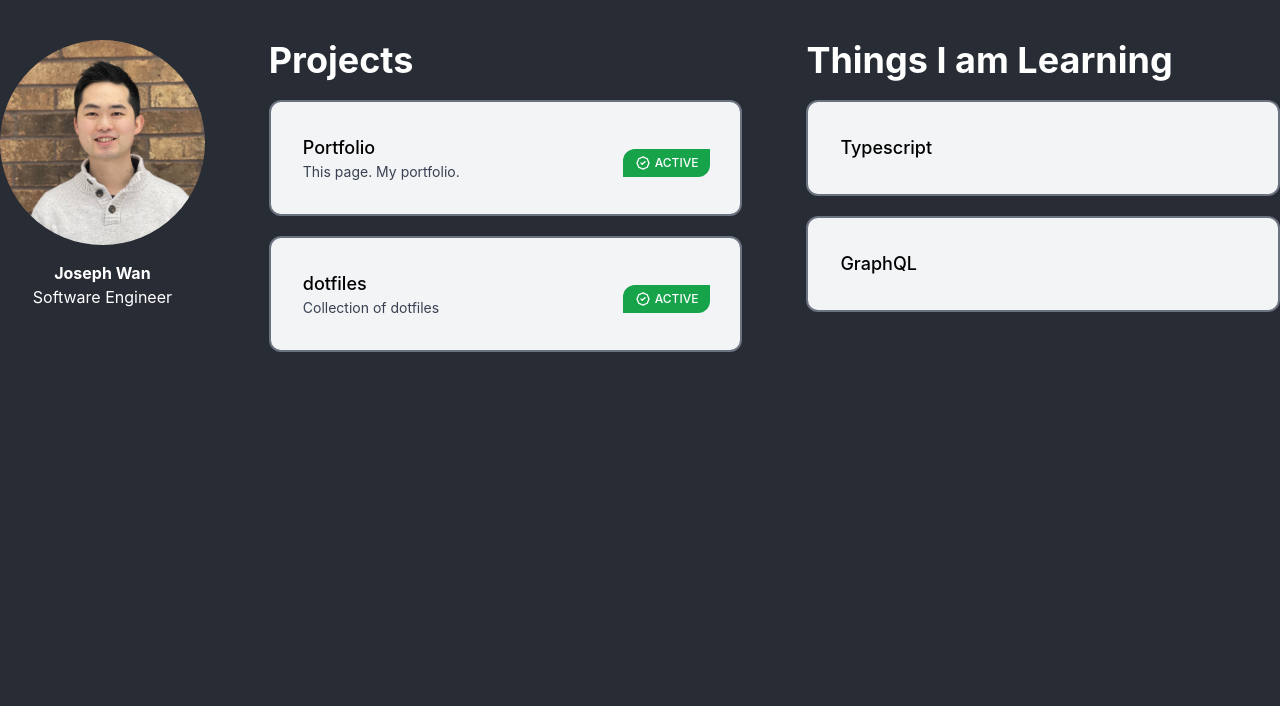
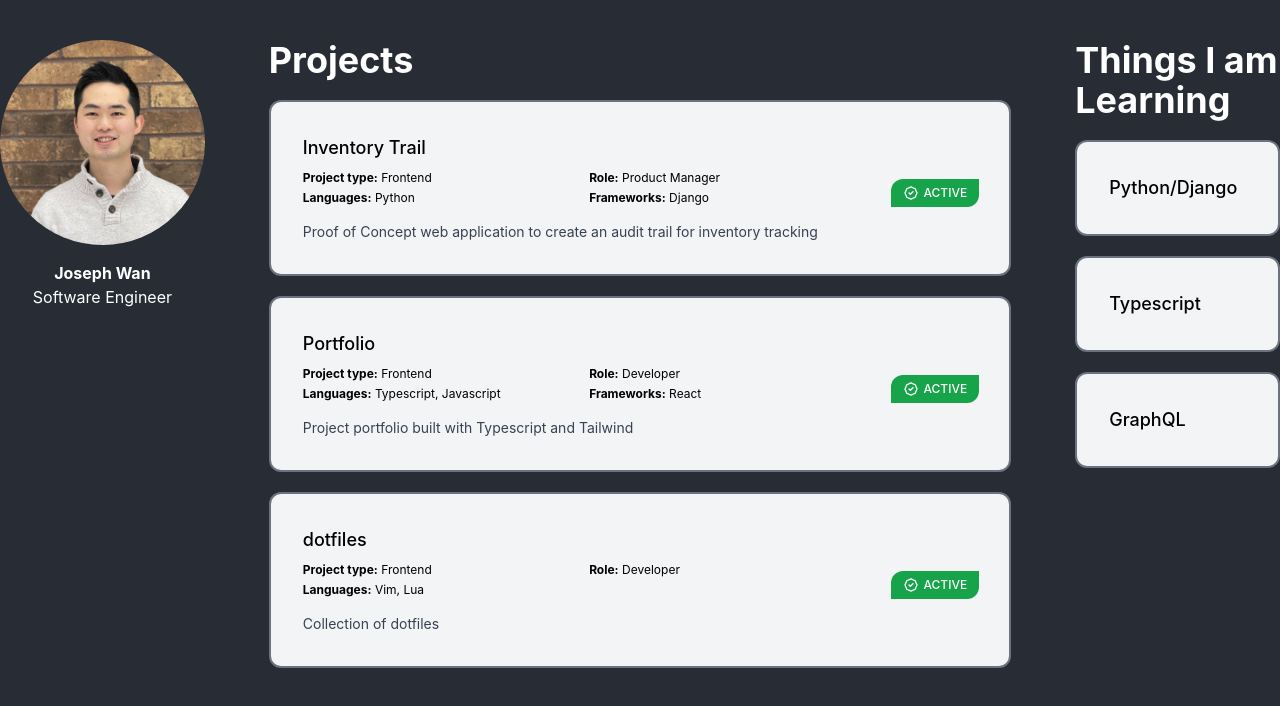
Before and after one commit to joseph1wan/me, a React (Create React App) app: page / in a window 1280 px wide. Shown: the top 706 px of the page. Built offline with nearby package versions, Linux system fonts and the light colour scheme.

Commit message:
feat: Update portfolio with more info

```diff
--- a/package.json
+++ b/package.json
@@ -1,6 +1,7 @@
 {
   "name": "portfolio",
   "version": "0.1.0",
+  "homepage": "https://joseph1wan.github.io/me",
   "private": true,
   "dependencies": {
     "@testing-library/jest-dom": "^5.16.5",
--- a/src/App.tsx
+++ b/src/App.tsx
@@ -9,10 +9,10 @@ function App() {
       <div className="col-span-1">
         <Profile />
       </div>
-      <div className="row-span-full col-start-2 col-span-2">
+      <div className="row-span-full col-start-2 col-span-3">
         <ProjectsTable />
       </div>
-      <div className="row-span-full col-start-4 col-span-2">
+      <div className="row-span-full col-start-5 col-span-1">
         <LearningTable />
       </div>
     </div>
--- a/src/Project.tsx
+++ b/src/Project.tsx
@@ -1,28 +1,45 @@
+import { JSXElementConstructor } from "react"
 import { projectType, projectStatus } from "./type/ProjectTypes"
 
 interface ProjectProps {
   id: string,
   name: string,
   description: string,
+  role: string,
   projectType: projectType,
   projectStatus: projectStatus,
-  location: string,
+  url: string,
   languages: Array<string>,
+  frameworks: Array<string>,
 }
 
-export default function Project({ id, name, description, projectType, projectStatus, location }: ProjectProps) {
+function listFrameworks(frameworks: Array<string>) {
+  if(frameworks.length > 0) {
+    return <span><strong>Frameworks:</strong> { frameworks.join() }</span>
+  }
+}
+
+export default function Project({ id, name, description, role, projectType, projectStatus, url, languages, frameworks }: ProjectProps) {
   return (
     <div id={id} className="mt-5">
       <div className="rounded-xl border-2 border-gray-500 bg-gray-100">
         <div className="flex justify-between p-4 sm:p-6 lg:p-8">
-          <div>
+          <div className="w-full">
             <h3 className="font-medium sm:text-lg">
-              <a href={location} target="_blank" rel="noreferrer" className="text-black hover:underline">
+              <a href={url} target="_blank" rel="noreferrer" className="text-black hover:underline">
                 {name}
               </a>
             </h3>
+            <p className="mt-2 mb-1 mr-4 text-xs text-black flex">
+              <span className="w-1/2"><strong>Project type:</strong> {projectType}</span>
+              <span><strong>Role:</strong> {role}</span>
+            </p>
+            <p className="mr-4 text-xs text-black flex">
+              <span className="w-1/2"><strong>Languages:</strong> {languages.join(", ")}</span>
+              { listFrameworks(frameworks) }
+            </p>
 
-            <p className="line-clamp-2 text-sm text-gray-700">
+            <p className="mt-4 line-clamp-2 text-sm text-gray-700">
               {description}
             </p>
           </div>
--- a/src/ProjectsTable.tsx
+++ b/src/ProjectsTable.tsx
@@ -15,10 +15,12 @@ export default function ProjectsTable() {
                 id={project.name}
                 name={project.name}
                 description={project.description}
+                role={project.role}
                 projectType={project.type as projectType}
                 projectStatus={project.status as projectStatus}
-                location={project.location}
+                url={project.url}
                 languages={project.languages}
+                frameworks={project.frameworks}
               />
             )}
         })
--- a/src/data/learnings.json
+++ b/src/data/learnings.json
@@ -3,6 +3,16 @@
     {
       "name": "Programming",
       "items": [
+        {
+          "name": "Python/Django",
+          "items": [
+            {
+              "name": "",
+              "description": "",
+              "link": ""
+            }
+          ]
+        },
         {
           "name": "Typescript",
           "items": [
--- a/src/data/projects.json
+++ b/src/data/projects.json
@@ -1,18 +1,32 @@
 [
   {
+    "name": "Inventory Trail",
+    "description": "Proof of Concept web application to create an audit trail for inventory tracking",
+    "type": "Frontend",
+    "role": "Product Manager",
+    "url": "https://www.github.com/gp-mn/inventory-trail",
+    "status": "active",
+    "languages": ["Python"],
+    "frameworks": ["Django"]
+  },
+  {
     "name": "Portfolio",
-    "description": "This page. My portfolio.",
-    "type": "frontend",
-    "location": "https://www.github.com/joseph1wan/me",
+    "description": "Project portfolio built with Typescript and Tailwind",
+    "type": "Frontend",
+    "role": "Developer",
+    "url": "https://www.github.com/joseph1wan/me",
     "status": "active",
-    "languages": ["Typescript"]
+    "languages": ["Typescript", "Javascript"],
+    "frameworks": ["React"]
   },
   {
     "name": "dotfiles",
     "description": "Collection of dotfiles",
-    "type": "frontend",
-    "location": "https://www.github.com/joseph1wan/.dotfiles",
+    "type": "Frontend",
+    "role": "Developer",
+    "url": "https://www.github.com/joseph1wan/.dotfiles",
     "status": "active",
-    "languages": ["Vim", "Lua"]
+    "languages": ["Vim", "Lua"],
+    "frameworks": []
   }
 ]
```
